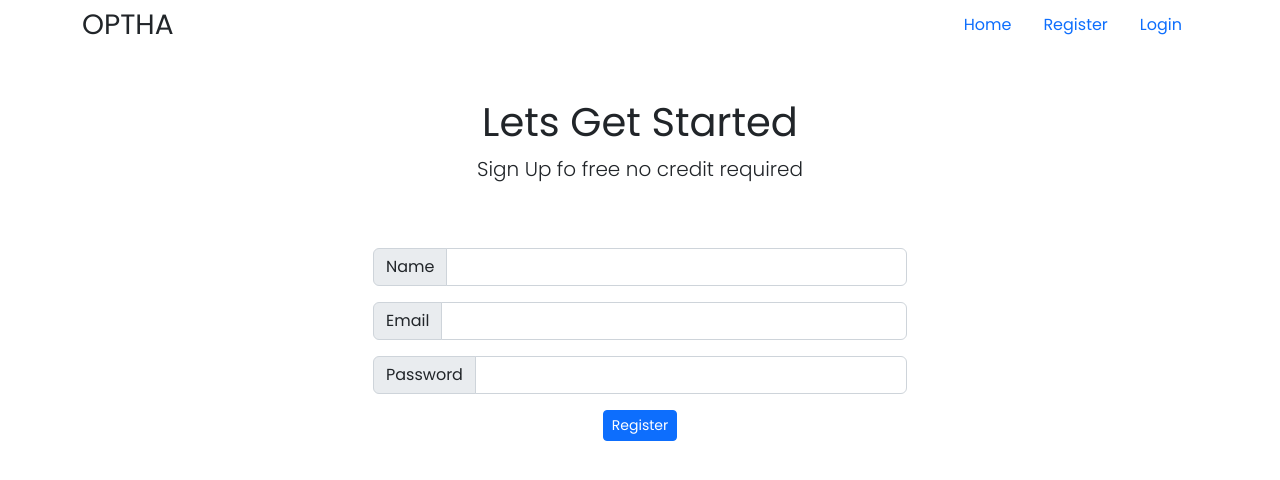
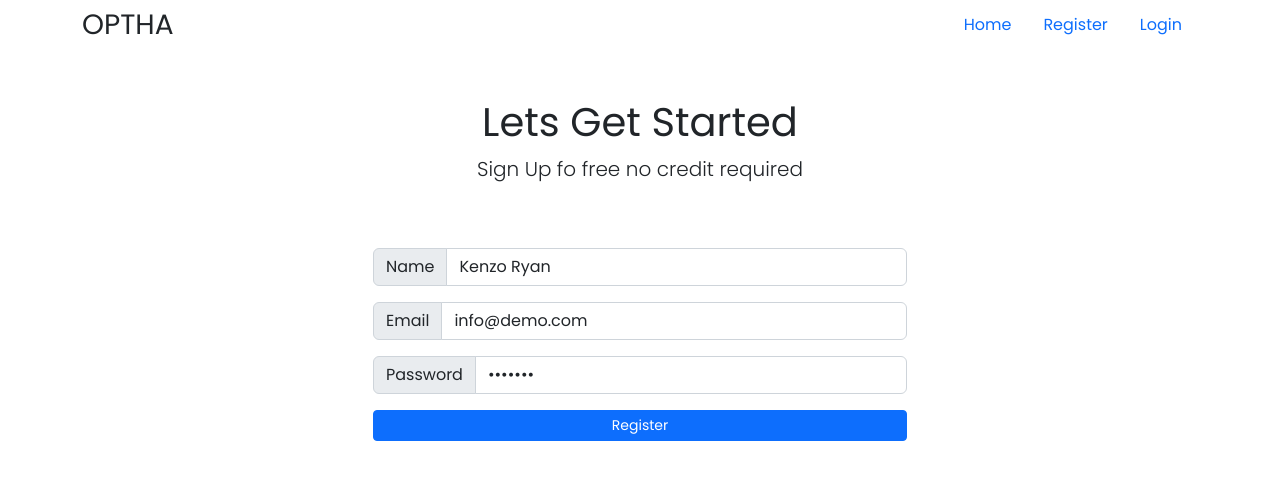
Before and after one commit to 7sering/subcription-system, a React (Vite) app in the folder client/: page /register in a window 1280 px wide. Shown: the top 480 px of the page. Built offline with nearby package versions, Linux system fonts and the light colour scheme.

Commit message:
axios and react-hot-toaster config

```diff
--- a/client/package.json
+++ b/client/package.json
@@ -10,8 +10,10 @@
   },
   "dependencies": {
     "@ant-design/icons": "^5.0.1",
+    "axios": "^1.3.5",
     "react": "^18.2.0",
     "react-dom": "^18.2.0",
+    "react-hot-toast": "^2.4.0",
     "react-router-dom": "^6.10.0"
   },
   "devDependencies": {
--- a/client/src/App.jsx
+++ b/client/src/App.jsx
@@ -1,24 +1,28 @@
-import Navbar from "./components/Navbar"
-import Home from "./pages/Home"
-import Login from "./pages/Login"
-import Register from "./pages/Register"
+import Navbar from "./components/Navbar";
+import Home from "./pages/Home";
+import Login from "./pages/Login";
+import Register from "./pages/Register";
+import { Toaster } from "react-hot-toast";
 
-
-import {Routes, Route} from "react-router-dom"
+import { Routes, Route } from "react-router-dom";
 
 function App() {
-
   return (
-   <>
-   <Navbar/>
-  <Routes>
-    <Route exact path="/" element={<Home/>}/>
-    <Route exact path="/login" element={<Login/>}/>
-    <Route exact path="/register" element={<Register/>}/>
-
-  </Routes>
-   </>
-  )
+    <>
+      <Navbar />
+      <Toaster
+        position="bottom-right"
+        toastOptions={{
+          duration: 2000,
+        }}
+      />
+      <Routes>
+        <Route exact path="/" element={<Home />} />
+        <Route exact path="/login" element={<Login />} />
+        <Route exact path="/register" element={<Register />} />
+      </Routes>
+    </>
+  );
 }
 
-export default App
+export default App;
--- a/client/src/pages/Register.jsx
+++ b/client/src/pages/Register.jsx
@@ -1,14 +1,31 @@
+import axios from "axios";
 import { useState } from "react";
+import second from "react";
+import toast from "react-hot-toast";
+
 import Input from "../components/Input";
 import Button from "../components/Button";
 
 const Register = () => {
-  const [name, setName] = useState("");
-  const [email, setEmail] = useState("");
-  const [password, setPassword] = useState("");
+  const [name, setName] = useState("Kenzo Ryan");
+  const [email, setEmail] = useState("info@demo.com");
+  const [password, setPassword] = useState("kkkkkkk");
 
-  const handleClick = async () => {
-    console.log(name, email, password);
+  const handleClick = async (e) => {
+    // console.log(name, email, password);
+    try {
+      e.preventDefault();
+      const { data } = await axios.post("/register", {
+        name,
+        email,
+        password,
+      });
+      console.log(data);
+      toast.success("Registration is successful pleas login ");
+    } catch (error) {
+      console.log(error);
+      toast.error("Something went wrong please check again");
+    }
   };
   return (
     <>
@@ -31,12 +48,14 @@ const Register = () => {
                 value={password}
                 setValue={setPassword}
               />
+              <div className="d-grid">
                 <Button
                   handleClick={handleClick}
                   text="Register"
                   // type="danger"
                   size="sm"
                 />
+              </div>
             </div>
           </div>
           {/* <div className="row">
```
Also changed, not shown: 1 other file (tests, documents, lock files or other folders). Lines whose indentation alone changed are shown as unchanged.
